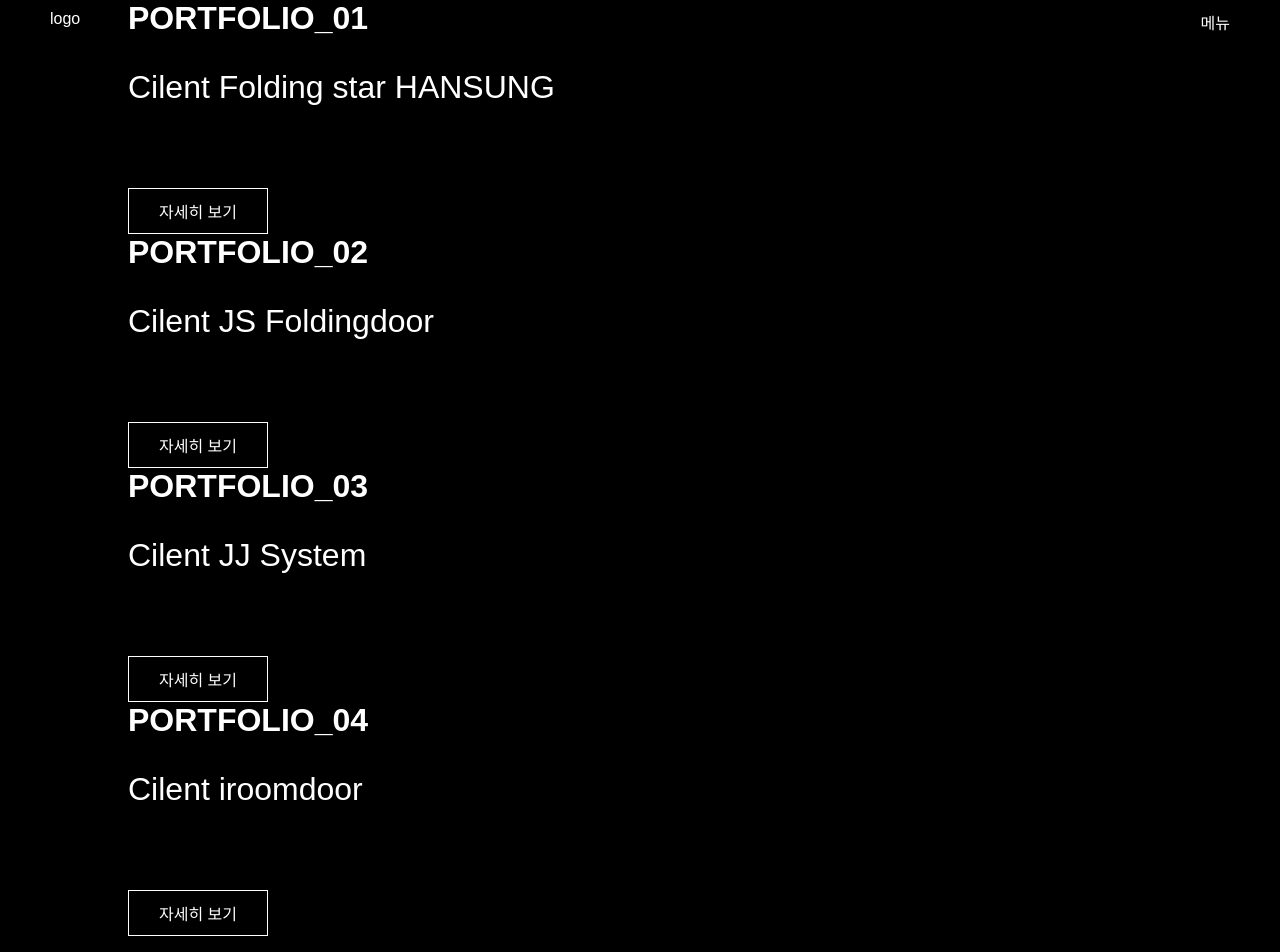
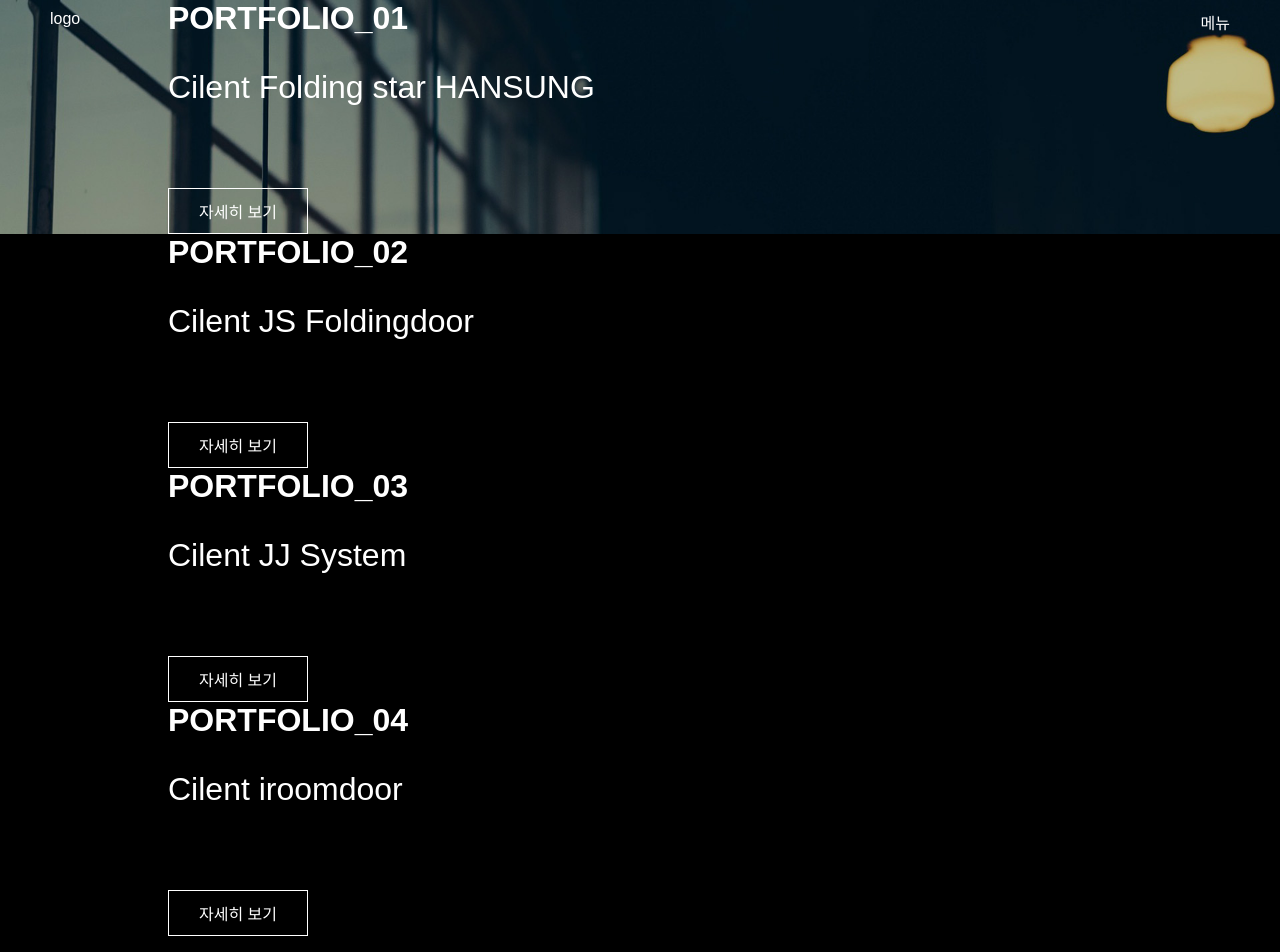
Before and after one commit to hoho3028/homepage, a PHP site: page /animepage_sub1.html in a window 1280 px wide. Shown: the top 952 px of the page. Run offline with PHP 8.4, Linux system fonts and the light colour scheme; some web fonts are replaced.

Commit message:
Update style_css.css

```diff
--- a/css/style_css.css
+++ b/css/style_css.css
@@ -63,7 +63,15 @@
     .main_page .section-6 .content h1{text-align:left;}
     .main_page .section-6 .content{max-width:100%;}
 
-    .sub1_page .section{heigth:100vh;}
+    .sub1_page .section{
+      heigth:100vh;
+      position: relative;
+      scroll-snap-align: start;
+      padding:0 50px;
+      background-size:cover;
+      background-repeat:no-repeat;}
+    .sub1_page .section-1{
+      background-image: url('../img/main/main_bg2.jpg');}
     #top-gnb {
       position: fixed;
       top: 0;
```
